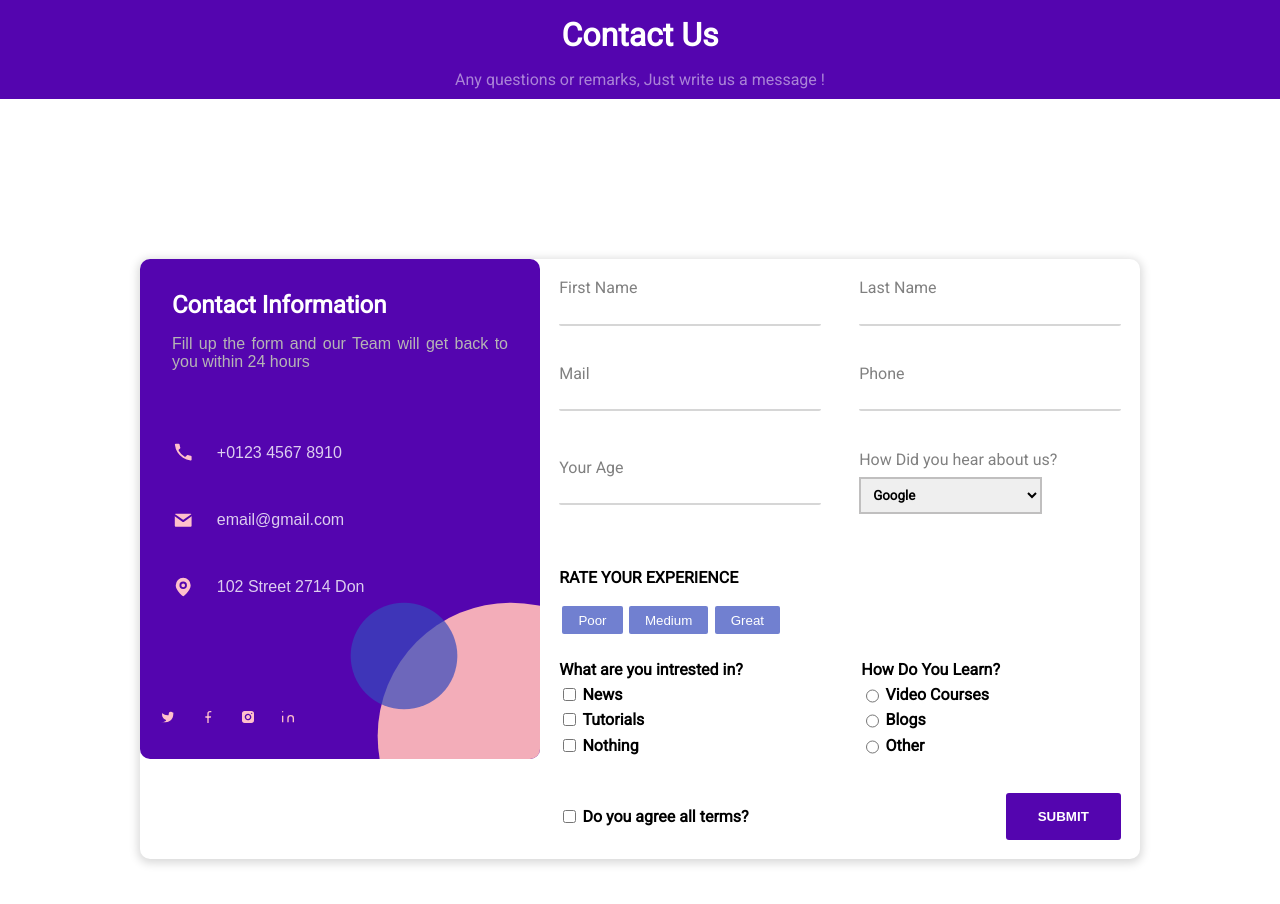
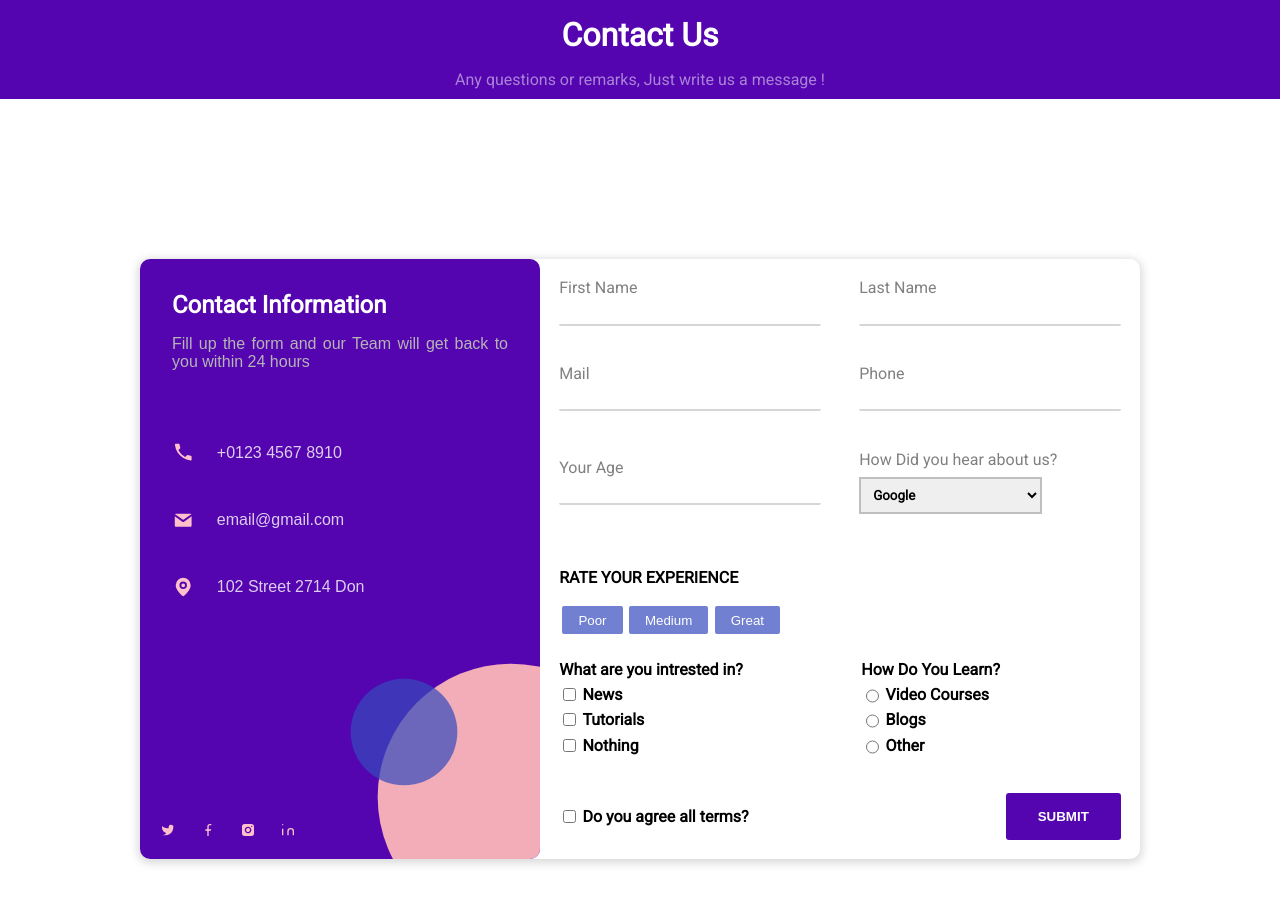
Before and after one commit to amirtbi/vuejs-form, a Vue app: page / in a window 1280 px wide. Shown: the top 904 px of the page. Built offline with nearby package versions, Linux system fonts and the light colour scheme.

Commit message:
some posiiton change of bubbles

```diff
--- a/src/components/layouts/FormResource/TheContactGuide.vue
+++ b/src/components/layouts/FormResource/TheContactGuide.vue
@@ -215,7 +215,7 @@ div.contact-container__guide {
   display: flex;
   flex-direction: column;
   width: 400px;
-  height: 500px;
+
   max-width: 450px;
   min-width: 400px;
   background-color: var(--primaryColor);
@@ -281,11 +281,11 @@ div.footer-bubble_container {
 }
 div.first-bubble {
   right: -131px;
-  top: -61px;
+  top: 0px;
 }
 div.second-bubble {
   right: 72px;
-  top: -45px;
+  top: 31px;
 }
 div.first-bubble svg {
   fill: var(--primaryBubbleColor);
@@ -305,7 +305,7 @@ div.footer-socialIcon_container{
     justify-content: flex-start;
     align-items: center;
     position: absolute;
-    bottom: -108px;
+    bottom: -221px;
     width: 100%;
     padding:1rem;
 }
```
